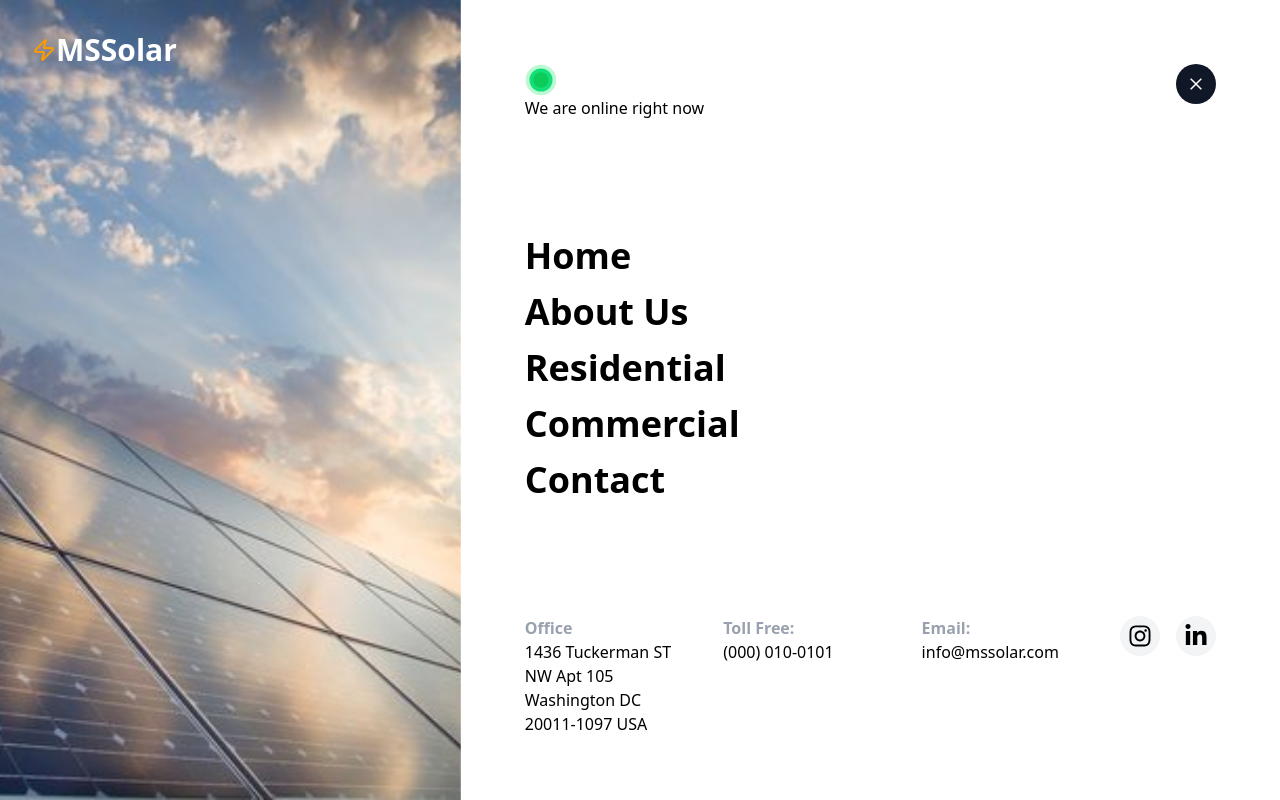
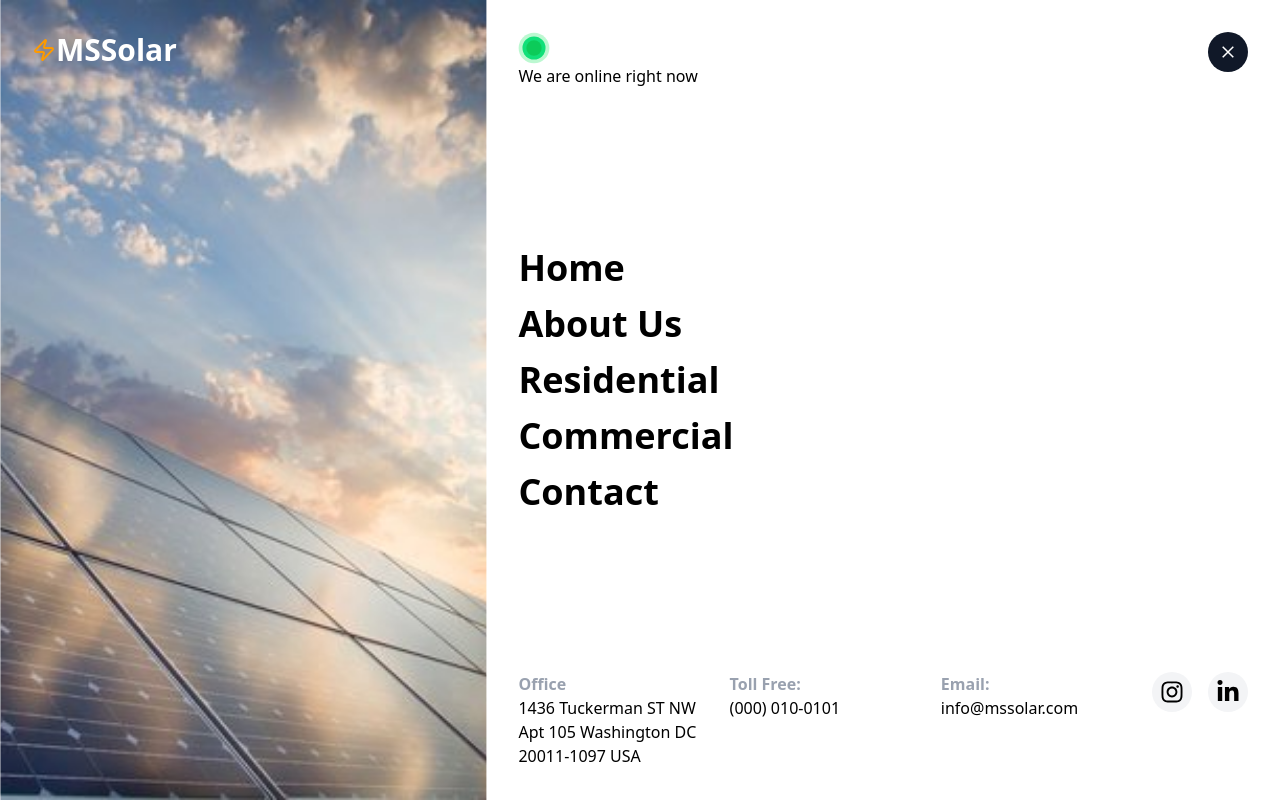
Before and after one commit to radhikasharma18/MsSolar, a React (Vite) app: page /more in a window 1280 px wide. Built offline with nearby package versions, Linux system fonts and the light colour scheme.

Commit message:
about us

```diff
--- a/src/components/More.tsx
+++ b/src/components/More.tsx
@@ -12,9 +12,9 @@ const More = () => {
     <div className='h-screen flex'>
         <div className='w-2/5 h-full bg-center bg-cover relative transform scale-x-[-1] '
         style={{backgroundImage : `url(${More1})`}}>
-        <div className='scale-x-[-1] flex  m-8 text-3xl items-center text-white font-semibold'><Zap className='text-amber-500'/>MSSolar</div></div>
+        <div className='scale-x-[-1] flex  m-8 text-3xl items-center text-white  font-bold'><Zap className='text-amber-500'/>MSSolar</div></div>
 
-        <div className='m-16 text-black w-3/5 flex flex-col  justify-between'>
+        <div className='m-8 text-black w-3/5 flex flex-col  justify-between'>
             <div className='flex justify-between items-start'>
                 <div>
             <motion.div
@@ -27,8 +27,9 @@ const More = () => {
                 </div>
             </motion.div>
             <div>We are online right now</div></div>
-            <div className='bg-gray-900 size-10 rounded-full text-white rotate-45 text-center flex justify-center items-center cursor-pointer' ><button
-            onClick={()=>navigate('/')}className='text-2xl'><IoAddSharp/></button></div></div>
+            <button  onClick={()=>navigate('/')}
+            className='bg-gray-900 size-10 rounded-full text-white rotate-45 text-center flex justify-center items-center cursor-pointer text-2xl'  ><IoAddSharp/>
+            </button></div>
             <div className='text-4xl font-semibold flex flex-col items-start gap-4'>
             <button onClick={()=>navigate('/')} className='cursor-pointer'>Home</button>
             <button onClick={()=>navigate('/about')}  className='cursor-pointer'>About Us</button>
```
